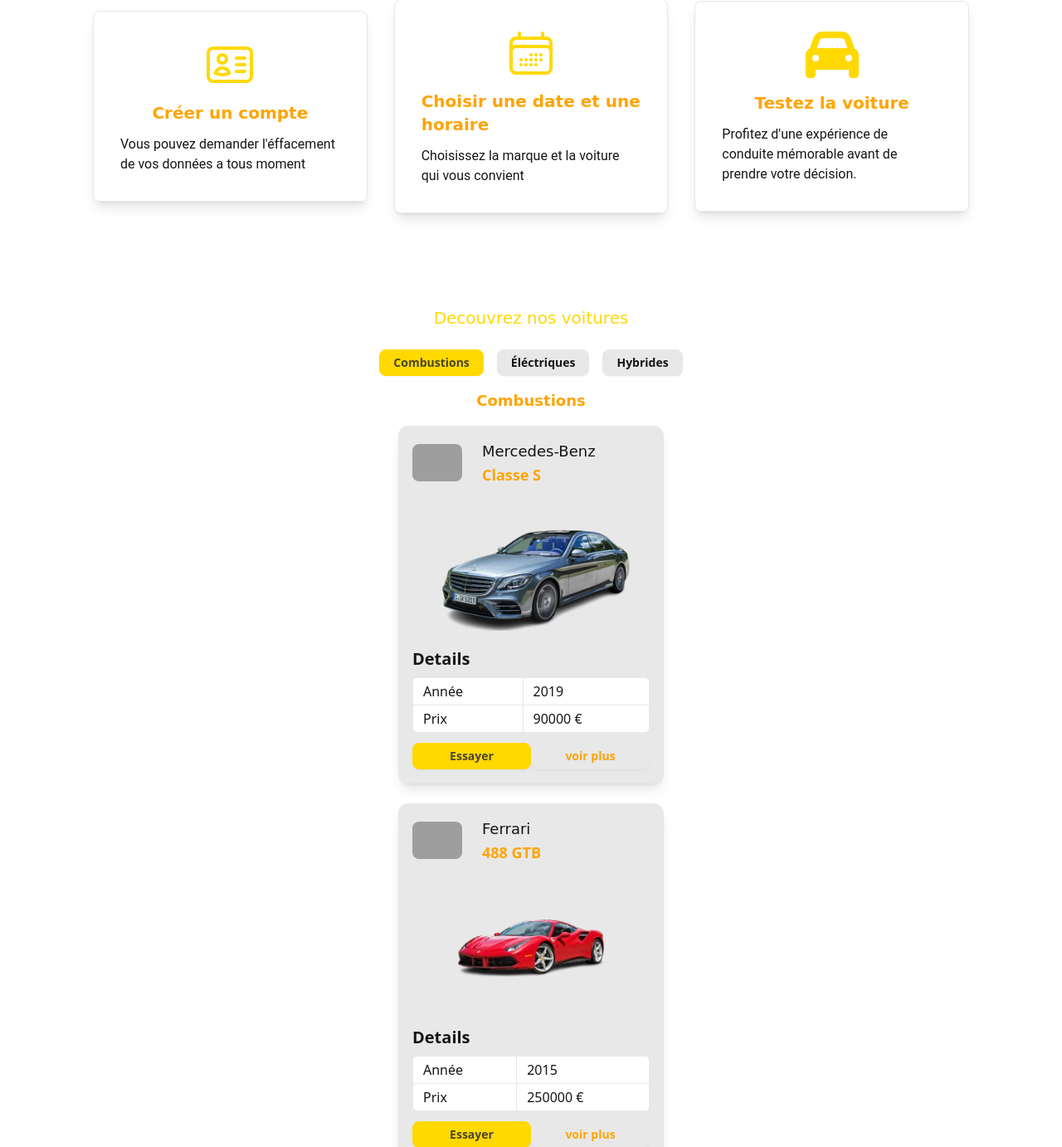
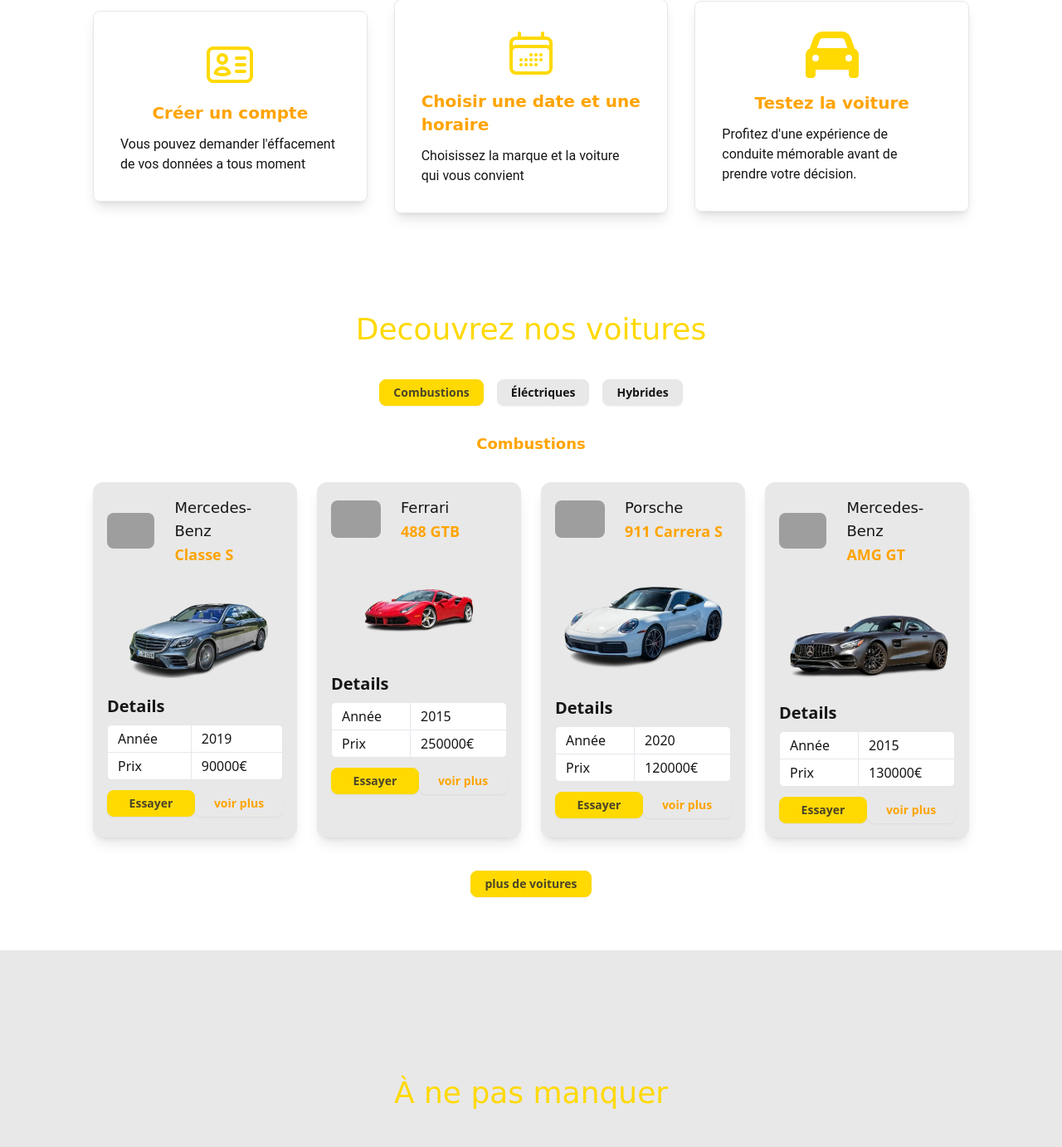
Before and after one commit to anliomar-dev/supercar, a PHP site: page /supercar/ in a window 1280 px wide. Shown: the part 2106-3488 px from the top of the page at 83% size. Run offline with PHP 8.4, Linux system fonts and the light colour scheme; grey boxes are pictures that could not be loaded.

Commit message:
feat: added carousel for each cars-by-engine container to display in small secreen and hide cars grid container

```diff
--- a/assets/css/styles.css
+++ b/assets/css/styles.css
@@ -2331,6 +2409,14 @@ html {
 
 .pt-8 {
   padding-top: 2rem;
+}
+
+.pb-16 {
+  padding-bottom: 4rem;
+}
+
+.pt-10 {
+  padding-top: 2.5rem;
 }
 
 .text-center {
@@ -2454,8 +2540,28 @@ html {
     margin-bottom: 1.5rem;
   }
 
+  .md\:block {
+    display: block;
+  }
+
+  .md\:grid {
+    display: grid;
+  }
+
+  .md\:hidden {
+    display: none;
+  }
+
   .md\:w-1\/2 {
     width: 50%;
+  }
+
+  .md\:grid-cols-2 {
+    grid-template-columns: repeat(2, minmax(0, 1fr));
+  }
+
+  .md\:grid-cols-3 {
+    grid-template-columns: repeat(3, minmax(0, 1fr));
   }
 
   .md\:flex-row {
@@ -2523,6 +2644,14 @@ html {
     width: 1200px;
   }
 
+  .lg\:grid-cols-3 {
+    grid-template-columns: repeat(3, minmax(0, 1fr));
+  }
+
+  .lg\:grid-cols-4 {
+    grid-template-columns: repeat(4, minmax(0, 1fr));
+  }
+
   .lg\:flex-row {
     flex-direction: row;
   }
@@ -2552,6 +2681,11 @@ html {
     padding-bottom: 2rem;
   }
 
+  .lg\:py-32 {
+    padding-top: 8rem;
+    padding-bottom: 8rem;
+  }
+
   .lg\:pt-0 {
     padding-top: 0px;
   }
--- a/views/accueil.php
+++ b/views/accueil.php
@@ -112,10 +112,10 @@
 		<!-- how it works section -->
 		<section class="how-it-work px-8 md:px-16 lg:px-28 py-10 md:py-20">
 			<div class="flex flex-col items-center justify-center mb-8 gap-y-4">
-				<h2 class="font-comic text-xl md:text-4xl text-primary">Essayer une voiture en 3 étapes</h2>
+				<h2 class="font-comic text-xl md:text-4xl text-primary text-center">Essayer une voiture en 3 étapes</h2>
 				<p class="font-bold font-default text-center md:text-lg">Comment ça fonctionne ? </p>
 			</div>
-			<div class="test-drive-steps grid grid-cols-3 gap-x-8 items-center justify-center gap-y-4">
+			<div class="test-drive-steps grid grid-cols-1 md:grid-cols-2 lg:grid-cols-3 gap-x-8 items-center justify-center gap-y-4">
 				<div class="step-card border shadow-lg rounded-lg p-8 flex flex-col justify-center items-center gap-y-3 hover:bg-primary">
 					<svg xmlns="http://www.w3.org/2000/svg" fill="none" viewBox="0 0 24 24" stroke-width="1.5" stroke="currentColor" class="size-16 text-primary">
 						<path stroke-linecap="round" stroke-linejoin="round" d="M15 9h3.75M15 12h3.75M15 15h3.75M4.5 19.5h15a2.25 2.25 0 0 0 2.25-2.25V6.75A2.25 2.25 0 0 0 19.5 4.5h-15a2.25 2.25 0 0 0-2.25 2.25v10.5A2.25 2.25 0 0 0 4.5 19.5Zm6-10.125a1.875 1.875 0 1 1-3.75 0 1.875 1.875 0 0 1 3.75 0Zm1.294 6.336a6.721 6.721 0 0 1-3.17.789 6.721 6.721 0 0 1-3.168-.789 3.376 3.376 0 0 1 6.338 0Z" />
@@ -141,15 +141,15 @@
 		</section>
 
 		<!-- car collection section -->
-		<section class="cars px-8 flex flex-col items-center py-8">
-			<h2 class="font-comic text-xl text-primary mb-6">Decouvrez nos voitures</h2>
+		<section class="cars px-8 md:px-16 lg:px-28 pt-10 pb-16 flex flex-col gap-y-4 items-center w-full">
+			<h2 class="font-comic text-xl md:text-4xl text-primary mb-6">Decouvrez nos voitures</h2>
 			<div class="category-list flex justify-center gap-4 flex-wrap">
 				<button class="btn min-h-0 h-8 engine-type-btn combustion-btn btn-primary" data-engine="combustion">Combustions</button>
 				<button class="btn min-h-0 h-8 engine-type-btn electric-btn" data-engine="electric">Éléctriques</button>
 				<button class="btn min-h-0 h-8 engine-type-btn hybrid-btn" data-engine="hybrid">Hybrides</button>
 			</div>
 			<h3 class="text-lg my-4 engine-type-title text-secondary font-comic font-bold">Combustions</h3>
-			<div class="cars-container">
+			<div class="cars-container w-full">
 				<template id="car-card-template">
 					<div class="border rounded-xl bg-base-200 shadow-lg max-w-xs px-4 py-4">
 						<div class="header-card flex flex-col gap-y-2 w-full pb-6">
@@ -187,11 +187,30 @@
 						</div>
 					</div>
 				</template>
-				<div class="combustion-container cars-by-engine flex flex-col gap-y-6">
+				<div class="combustion-container cars-by-engine">
+					<div class="carousel max-w-full carousel-center bg-primary md:hidden rounded-box space-x-4 p-4">
+						<div class="carousel-item"></div>
+					</div>
+					<div class="cars hidden md:grid grid-cols-1 md:grid-cols-3 lg:grid-cols-4 gap-x-6 gap-y-6">
+
+					</div>
 				</div>
-				<div class="electric-container cars-by-engine hidden flex flex-col gap-y-6">
+				<div class="electric-container cars-by-engine hidden">
+					<div class="carousel max-w-full carousel-center bg-primary md:hidden rounded-box space-x-4 p-4">
+						<div class="carousel-item"></div>
+
+					</div>
+					<div class="cars hidden md:grid grid-cols-1 md:grid-cols-3 lg:grid-cols-4 gap-x-6 gap-y-6">
+
+					</div>
 				</div>
-				<div class="hybrid-container cars-by-engine hidden flex flex-col gap-y-6">
+				<div class="hybrid-container cars-by-engine hidden">
+					<div class="carousel max-w-full carousel-center bg-primary md:hidden rounded-box space-x-4 p-4">
+						<div class="carousel-item"></div>
+					</div>
+					<div class="cars hidden md:grid grid-cols-1 md:grid-cols-3 lg:grid-cols-4 gap-x-6 gap-y-6">
+
+					</div>
 				</div>
 			</div>
 			<div class="pt-6 flex justify-end">
@@ -199,7 +218,8 @@
 			</div>
 		</section>
 
-		<section class="upcoming-events bg-base-200 px-8 flex flex-col items-center py-8">
+		<!-- upcoming events-->
+		<section class="upcoming-events bg-base-200 flex flex-col items-center px-8 md:px-16 lg:px-28 py-10 md:py-16 lg:py-32">
 			<template id="upcoming-vents-template">
 				<div class="card bg-base-100 image-full w-96 shadow-xl">
 					<figure>
@@ -216,8 +236,8 @@
 					</div>
 				</div>
 			</template>
-			<h2 class="font-comic text-xl text-primary mb-6">À ne pas manquer</h2>
-			<div class="events-container flex flex-col gap-y-6">
+			<h2 class="font-comic text-xl md:text-4xl text-primary mb-6 py-6">À ne pas manquer</h2>
+			<div class="events-container grid grid-cols-1 md:grid-cols-2 lg:grid-cols-4 gap-x-6 gap-y-6">
 				<div class="card bg-base-100 image-full w-full shadow-xl">
 					<figure>
 						<img
```
Also changed, not shown: other parts of assets/css/styles.css (+93 -0 lines), assets/js/accueill.js (+56 -16 lines).
